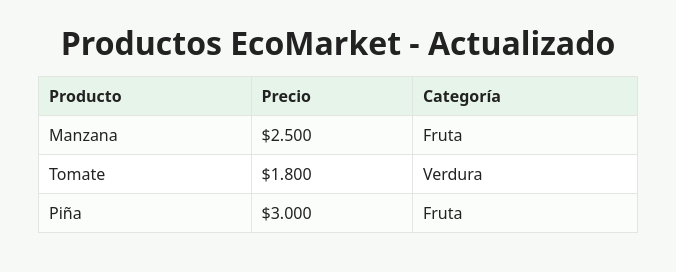
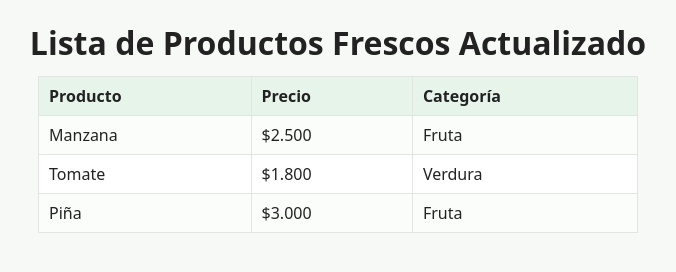
Before and after one commit to Geiner2532/parcial2-ingenieria-geiner-cordoba, a plain HTML site: page src/index.html in a window 1280 px wide. Shown: the whole page, without its empty margins (302-978 px from the left). Drawn offline with Linux system fonts and the light colour scheme.

Commit message:
Solucion al error de fusionar titulos

```diff
--- a/src/index.html
+++ b/src/index.html
@@ -44,7 +44,7 @@
 </head>
 
 <body>
-    <h1>Productos EcoMarket - Actualizado</h1>
+    <h1>Lista de Productos Frescos Actualizado</h1>
     <table border="1">
         <tr>
             <th>Producto</th>
```
Also changed, not shown: capturas/conflicto.png (added).
